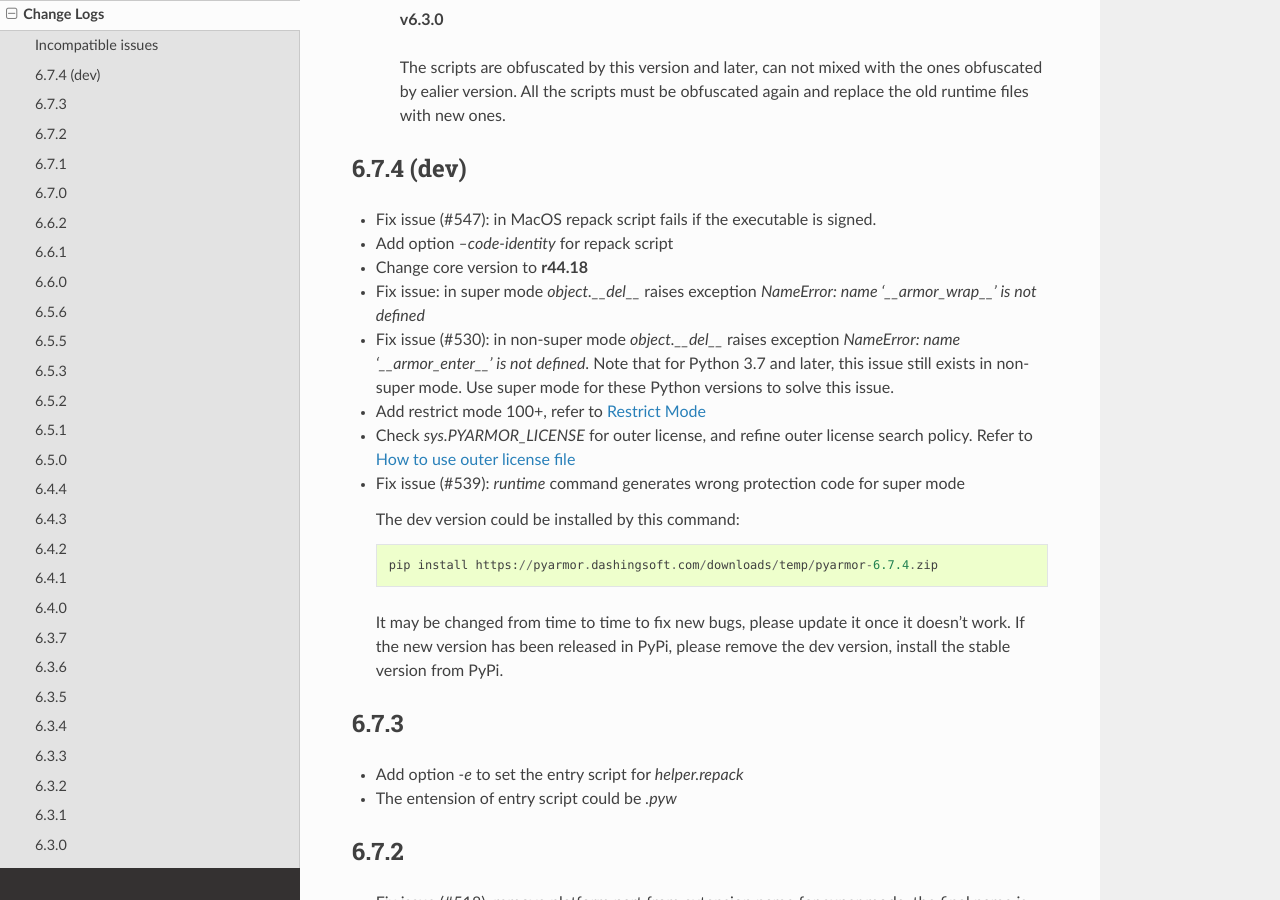
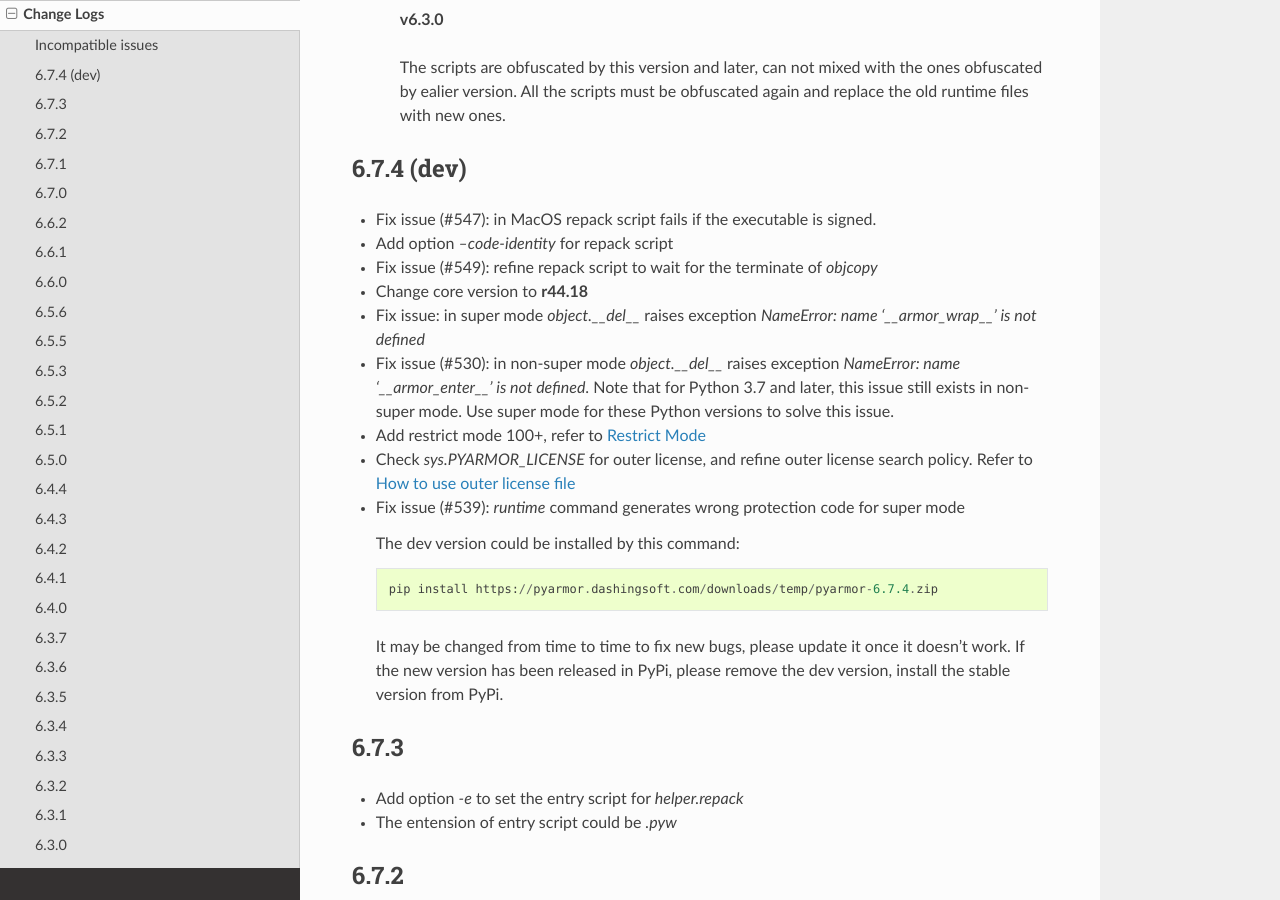
Before and after one commit to dashingsoft/pyarmor, a Sphinx documentation site: the page built from docs/change-logs.rst, in a window 1280 px wide and 900 px high, scrolled down 630 px. Built offline with Sphinx 7.4.7 and the Read the Docs theme 2.0.0, drawn with Linux system fonts in a browser that asks for light colours.

Commit message:
Add change log

```diff
--- a/docs/change-logs.rst
+++ b/docs/change-logs.rst
@@ -36,6 +36,7 @@
 -----------
 * Fix issue (#547): in MacOS repack script fails if the executable is signed.
 * Add option `--code-identity` for repack script
+* Fix issue (#549): refine repack script to wait for the terminate of `objcopy`
 * Change core version to **r44.18**
 * Fix issue: in super mode `object.__del__` raises exception `NameError: name
   '__armor_wrap__' is not defined`
```
